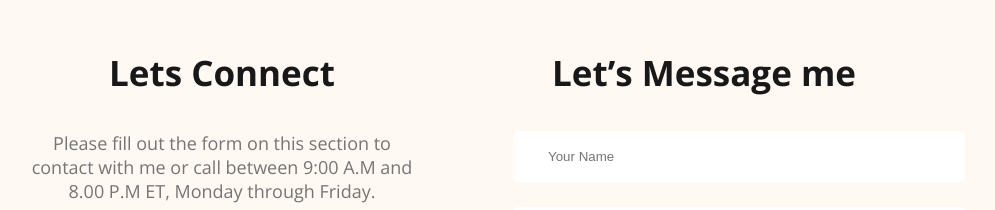
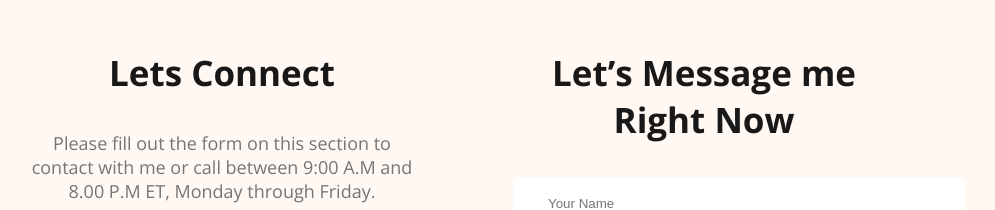
Before and after one commit to mrana007/web-developer-portfolio, a plain HTML site: page index.html in a window 1280 px wide. Shown: the part 3410-3620 px from the top of the page, without its empty margins (177-1172 px from the left). Drawn offline with nearby package versions, Linux system fonts and the light colour scheme.

Commit message:
updated the footer message

```diff
--- a/index.html
+++ b/index.html
@@ -153,7 +153,7 @@
             </div>
         </div>
         <div class="footer-column">
-            <h3 class="section-title">Let’s Message me</h3>
+            <h3 class="section-title">Let’s Message me Right Now</h3>
             <form class="contact" action="">
                 <input type="text" placeholder="Your Name">
                 <input type="email" name="" placeholder="Your Email" id="">
```
